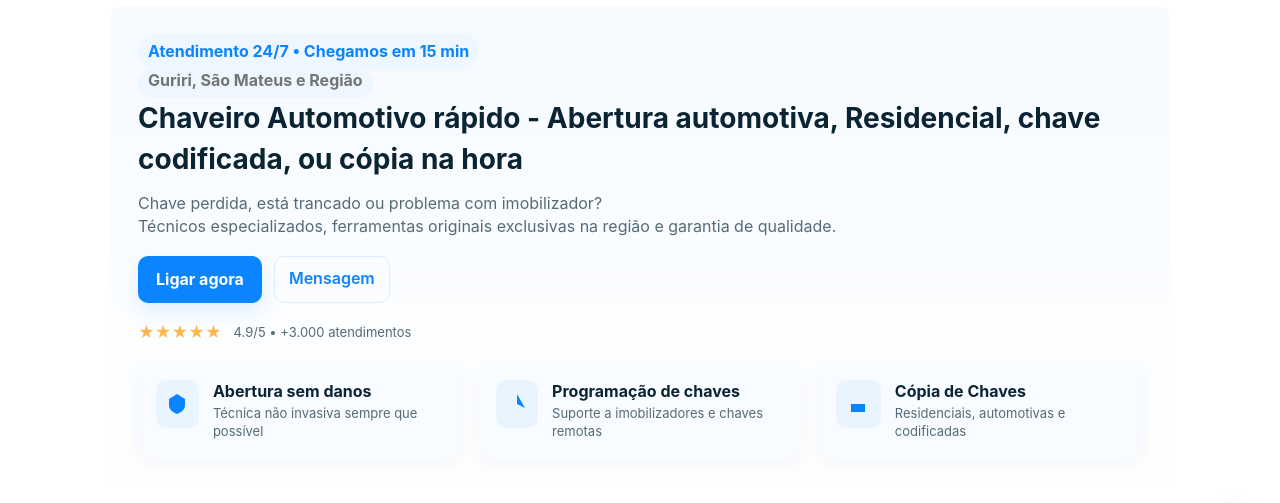
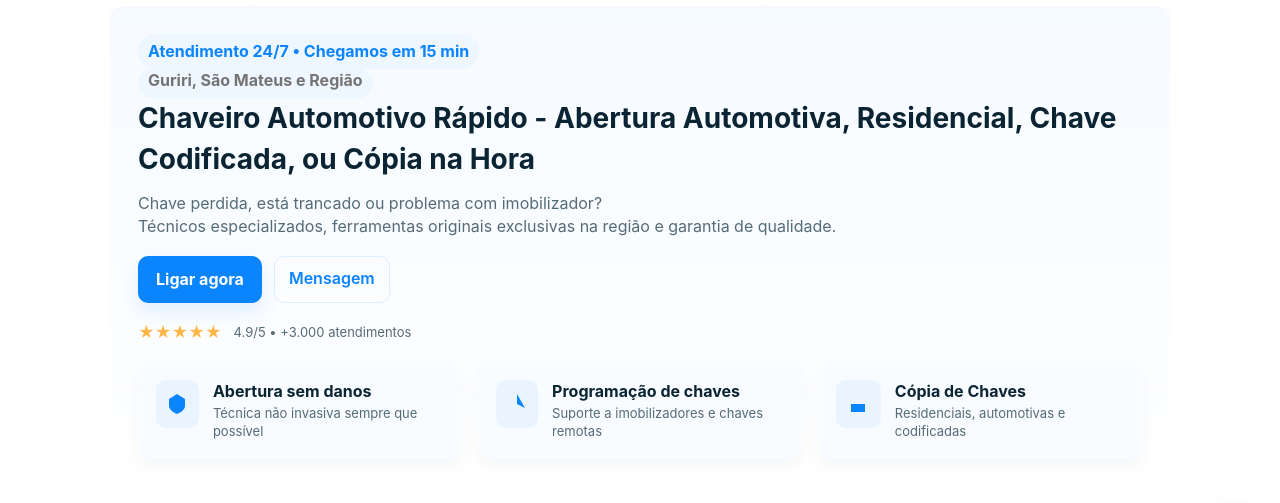
Before and after one commit to matheuscassemiro1/amaral-chaveiro, a plain HTML site: page index.html in a window 1280 px wide. Shown: the part 154-657 px from the top of the page. Drawn offline with Linux system fonts and the light colour scheme.

Commit message:
fix: typo

```diff
--- a/index.html
+++ b/index.html
@@ -71,8 +71,8 @@
         <span class="pill">Atendimento 24/7 • Chegamos em 15 min</span>
         <br><span class="pill" style="color: rgb(116, 116, 116); margin-top: 0; padding-top: 0;">Guriri, São Mateus e
           Região</span>
-        <h2 id="hero-title">Chaveiro Automotivo rápido - Abertura automotiva, Residencial, chave codificada, ou cópia na
-          hora</h2>
+        <h2 id="hero-title">Chaveiro Automotivo Rápido - Abertura Automotiva, Residencial, Chave Codificada, ou Cópia na
+          Hora</h2>
         <p class="muted">Chave perdida, está trancado ou problema com imobilizador?<br> Técnicos especializados,
           ferramentas originais exclusivas na região e
           garantia de qualidade.</p>
```
